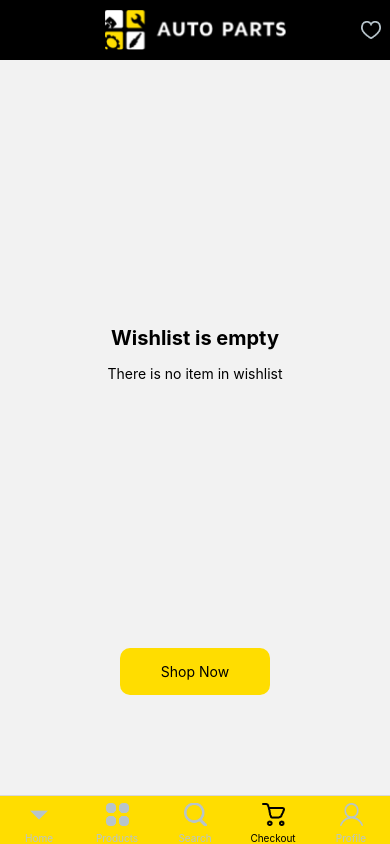
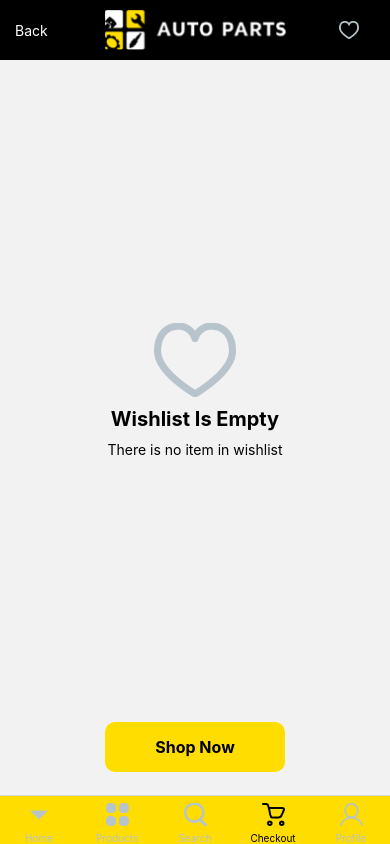
Before and after one commit to Ashabu/auto-parts, a React Native app: screen /WishList in a window 390 px wide. Both pictures are taken after a click on the element 370 px from the left and 30 px from the top of the page. Built offline with nearby package versions, Linux system fonts and the light colour scheme; no server answers.

Commit message:
refactored Language Choosing Screen and moved to component

```diff
--- a/src/components/AppHeader.tsx
+++ b/src/components/AppHeader.tsx
@@ -11,7 +11,7 @@ const AppHeader:React.FC<IHeaderProps> = ({hasBack}) => {
     return (
         <View style={styles.headerContainer}>
             <TouchableOpacity style={styles.headerLeft} onPress={()=> goBack()}>
-                {hasBack && <Text>Back</Text>}
+                {hasBack && <Text style={{color: '#FFFFFF'}}>Back</Text>}
             </TouchableOpacity>
             <TouchableOpacity style={styles.headerMid} onPress={()=> navigate('Home', {screen: 'HomeS'})}>
                <Image source={Images.APP_LOGO} resizeMode = 'contain' style={{height: 40}}/>
@@ -32,10 +32,11 @@ const styles = StyleSheet.create({
         height: 60,
         flexDirection: 'row',
         backgroundColor: '#000',
+        paddingHorizontal: 15
     },
     headerRight: {
         width: '10%',
-        alignItems: 'center',
+        alignSelf: 'center',
         justifyContent: 'center'
     },
     headerMid: {
@@ -46,6 +47,6 @@ const styles = StyleSheet.create({
     },
     headerLeft: {
         width: '10%',
-
+        justifyContent: 'center'
     }
 })
--- /dev/null
+++ b/src/components/SelectLanguage.tsx
@@ -0,0 +1,89 @@
+import React from 'react';
+import { View, Image, Text, TouchableOpacity, StyleSheet } from 'react-native';
+import { Images } from '../utils/Images';
+import { useLang } from '../Context/Context';
+import { navigate } from '../navigation/Navigation';
+import { storeData } from '../services/StorageService';
+
+
+interface ISelectLanguageProps {
+    route?: string
+}
+
+
+const SelectLanguage: React.FC<ISelectLanguageProps> = ({ route }) => {
+    const { handleSetLang, lang } = useLang();
+
+    const Langs = [
+        {
+            id: 0,
+            title: 'English',
+            lang_key: 'en',
+            icon: Images.FLAG_US
+        },
+        {
+            id: 1,
+            title: 'ქართული',
+            lang_key: 'ka',
+            icon: Images.FLAG_GEO
+        },
+        {
+            id: 2,
+            title: 'Русский',
+            lang_key: 'ru',
+            icon: Images.FLAG_RU
+        }
+    ]
+
+    const handleButtonPress = (lang: string) => {
+        handleSetLang(lang);
+        storeData("appLang", lang)
+        if (route) {
+            navigate(route);
+        }
+
+    };
+    return (
+        <View style={styles.container}>
+            {
+                Langs.map(el => (
+                    <TouchableOpacity
+                        style={{backgroundColor: el.lang_key == lang? '#ffdd004d' : undefined , width: '100%'}}
+                        key={el.id}
+                        onPress={() => handleButtonPress(el.lang_key)} >
+                        <View style={styles.langButton}>
+                            <Image source={el.icon} style={styles.flag} />
+                            <Text style={styles.title}>{el.title}</Text>
+                        </View>
+                    </TouchableOpacity>
+                ))
+            }
+        </View>
+    );
+};
+
+export default SelectLanguage;
+
+const styles = StyleSheet.create({
+    container: {
+        flex: 1,
+       justifyContent: 'center'
+    },
+    langButton: {
+        width: 150,
+        flexDirection: 'row',
+        alignSelf: 'center',
+        alignItems: 'center',
+        marginVertical: 20,
+        paddingVertical: 10
+    },
+    flag: {
+        width: 50,
+        height: 31
+    },
+    title: {
+        fontSize: 16,
+        marginLeft: 20,
+        fontWeight: '700'
+    }
+})
--- a/src/navigation/index.tsx
+++ b/src/navigation/index.tsx
@@ -80,7 +80,7 @@ const AppNavigation = () => {
                         header: () => <AppHeader hasBack />
                     }} />
                 <Stack.Screen
-                    name='ChoseLanguage'
+                    name='ChooseLanguage'
                     component={ChoseLanguageScreen}
                     options={{
                         headerTitle: 'Settings'
--- a/src/screens/ChoseLanguageScreen.tsx
+++ b/src/screens/ChoseLanguageScreen.tsx
@@ -1,12 +1,11 @@
 import React from 'react';
 import { SafeAreaView, Text } from 'react-native';
+import SelectLanguage from '../components/SelectLanguage';
 
 const ChoseLanguageScreen = () => {
     return (
-        <SafeAreaView>
-            <Text>
-                Chose Language
-            </Text>
+        <SafeAreaView style={{flex: 1}}>
+            <SelectLanguage/>
         </SafeAreaView>
     );
 };
--- a/src/screens/LandingScreen.tsx
+++ b/src/screens/LandingScreen.tsx
@@ -1,39 +1,12 @@
 import React from 'react';
-import { Image, SafeAreaView, StyleSheet, Text, TouchableOpacity, } from 'react-native';
-import { useLang } from '../Context/Context';
-import { navigate } from '../navigation/Navigation';
-import { storeData } from '../services/StorageService';
-import { Images } from '../utils/Images';
-
-
-
-
+import { SafeAreaView, StyleSheet} from 'react-native';
+import SelectLanguage from '../components/SelectLanguage';
 
 
 const LandingScreen = () => {
-
-    const { handleSetLang } = useLang();
-
-    const handleButtonPress = (lang: string) => {
-        handleSetLang(lang);
-        storeData("appLang", lang)
-        navigate('onboarding');
-    };
-
     return (
         <SafeAreaView style={styles.container}>
-            <TouchableOpacity style={styles.langButton} onPress={() => handleButtonPress('en')}>
-                <Image source={Images.FLAG_US} style={styles.flag} />
-                <Text style={styles.title}>English</Text>
-            </TouchableOpacity>
-            <TouchableOpacity style={styles.langButton} onPress={() => handleButtonPress('ka')}>
-                <Image source={Images.FLAG_GEO} style={styles.flag} />
-                <Text style={styles.title}>ქართული</Text>
-            </TouchableOpacity>
-            <TouchableOpacity style={styles.langButton} onPress={() => handleButtonPress('ru')}>
-                <Image source={Images.FLAG_RU} style={styles.flag} />
-                <Text style={styles.title}>Русский</Text>
-            </TouchableOpacity>
+           <SelectLanguage route='onboarding'/>
         </SafeAreaView>
     );
 };
@@ -46,18 +19,4 @@ const styles = StyleSheet.create({
         alignItems: 'center',
         justifyContent: 'center'
     },
-    langButton: {
-        width: 150,
-        flexDirection: 'row',
-        alignItems: 'center',
-        justifyContent: 'space-between',
-        margin: 10
-    },
-    flag: {
-        width: 50,
-        height: 31
-    },
-    title: {
-        fontSize: 16
-    }
 })
--- a/src/screens/ProfileScreen.tsx
+++ b/src/screens/ProfileScreen.tsx
@@ -47,17 +47,17 @@ const ProfileScreen = () => {
         </TouchableOpacity>
         {
           isAuthorized &&
-          <TouchableOpacity style={styles.navBtn}>
+          <TouchableOpacity style={styles.navBtn} onPress={()=>navigate('Address')}>
             <Text style={styles.navBtnTitle}>Delivery Address</Text>
             <Image source={Images.ARROW_LEFT} style={styles.arrowIcon} />
           </TouchableOpacity>
         }
-        <TouchableOpacity style={styles.navBtn}>
+        <TouchableOpacity style={styles.navBtn} onPress={()=> navigate('ChooseLanguage')}>
           <Text style={styles.navBtnTitle}>Choose Language</Text>
           <Image source={Images.ARROW_LEFT} style={styles.arrowIcon} />
         </TouchableOpacity>
 
-        <TouchableOpacity style={styles.navBtn} onPress={() => navigate('Profile', {screen:"Support"})}>
+        <TouchableOpacity style={styles.navBtn} onPress={() => navigate('Support')}>
           <Text style={styles.navBtnTitle}>Support</Text>
           <Image source={Images.ARROW_LEFT} style={styles.arrowIcon} />
         </TouchableOpacity>
@@ -115,7 +115,7 @@ const styles = StyleSheet.create({
     },
     navBtnTitle: {
       color: '#FFFFFF',
-      fontSize: 18,
+      fontSize: 16,
     },
     arrowIcon: {
       width: 14,
--- a/src/screens/WishListScreen.tsx
+++ b/src/screens/WishListScreen.tsx
@@ -1,20 +1,23 @@
 import React from 'react'
-import { SafeAreaView, StyleSheet, Text, TouchableOpacity, View } from 'react-native';
+import { Image, SafeAreaView, StyleSheet, Text, TouchableOpacity, View } from 'react-native';
+import { Images } from '../utils/Images';
+import {navigate} from '../navigation/Navigation';
 
 const WishListScreen = () => {
     return (
-        <SafeAreaView style={{ flex: 1}}>
-            <View style={{flex: 8, alignItems: 'center', justifyContent: 'center' }}>
+        <SafeAreaView style={{ flex: 1 }}>
+            <View style={styles.container}>
+                <Image source ={Images.FAVORITES_ICON} style={{ width: 82, height: 74 , alignSelf: 'center' }} />
                 <Text style={styles.title}>
-                    Wishlist is empty
+                    Wishlist Is Empty
                 </Text>
-                <Text style={styles.subTitle}>
+                <Text style={styles.subtitle}>
                     There is no item in wishlist
                 </Text>
             </View>
-            <View style={{flex: 2, alignItems: 'center'}}>
-                <TouchableOpacity style={styles.showNowBtn}>
-                    <Text style={styles.subTitle}>Shop Now</Text>
+            <View style={styles.footer}>
+                <TouchableOpacity style={styles.button} onPress={()=> navigate('Search')}>
+                    <Text style={styles.buttonTitle}>Shop Now</Text>
                 </TouchableOpacity>
             </View>
         </SafeAreaView>
@@ -24,20 +27,32 @@ const WishListScreen = () => {
 export default WishListScreen;
 
 const styles = StyleSheet.create({
+    container: {
+        flex: 9,
+        justifyContent: 'center'
+    },
+    footer: {
+        flex: 1,
+    },
     title: {
         fontSize: 20,
         fontWeight: '700',
         textAlign: 'center',
-        marginBottom: 15
+        marginVertical: 10
     },
-    subTitle: {
-        fontSize: 14,
+    subtitle: {
         textAlign: 'center'
     },
-    showNowBtn: {
+    button: {
+        paddingVertical: 15,
+        borderRadius: 10,
         backgroundColor: '#ffdd00',
-        padding: 15,
-        borderRadius: 10,
-        width: 150
+        width: 180,
+        alignSelf: 'center'
+    },
+    buttonTitle: {
+        fontSize: 16,
+        fontWeight: '700',
+        textAlign: 'center'
     }
 })
```
Also changed, not shown: src/screens/DeliveryAddressScreen.tsx (+4 -6 lines).
